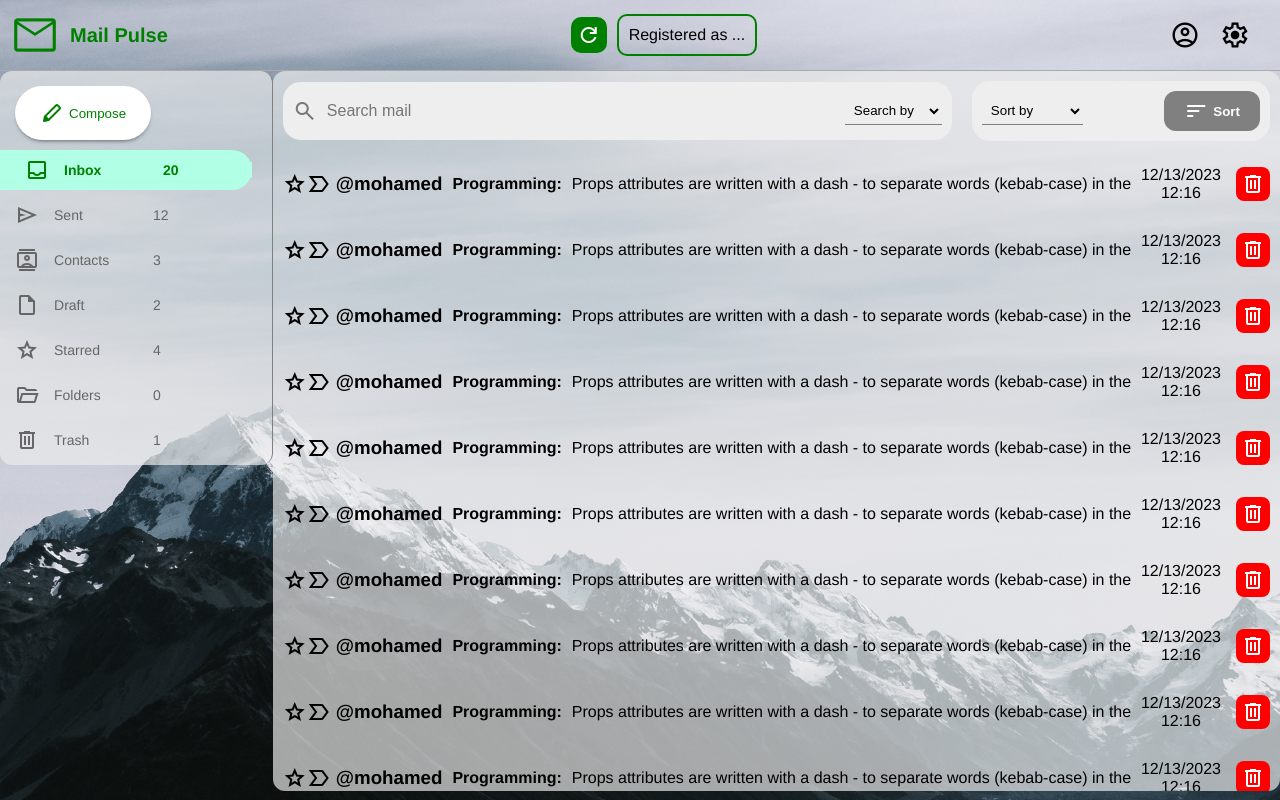
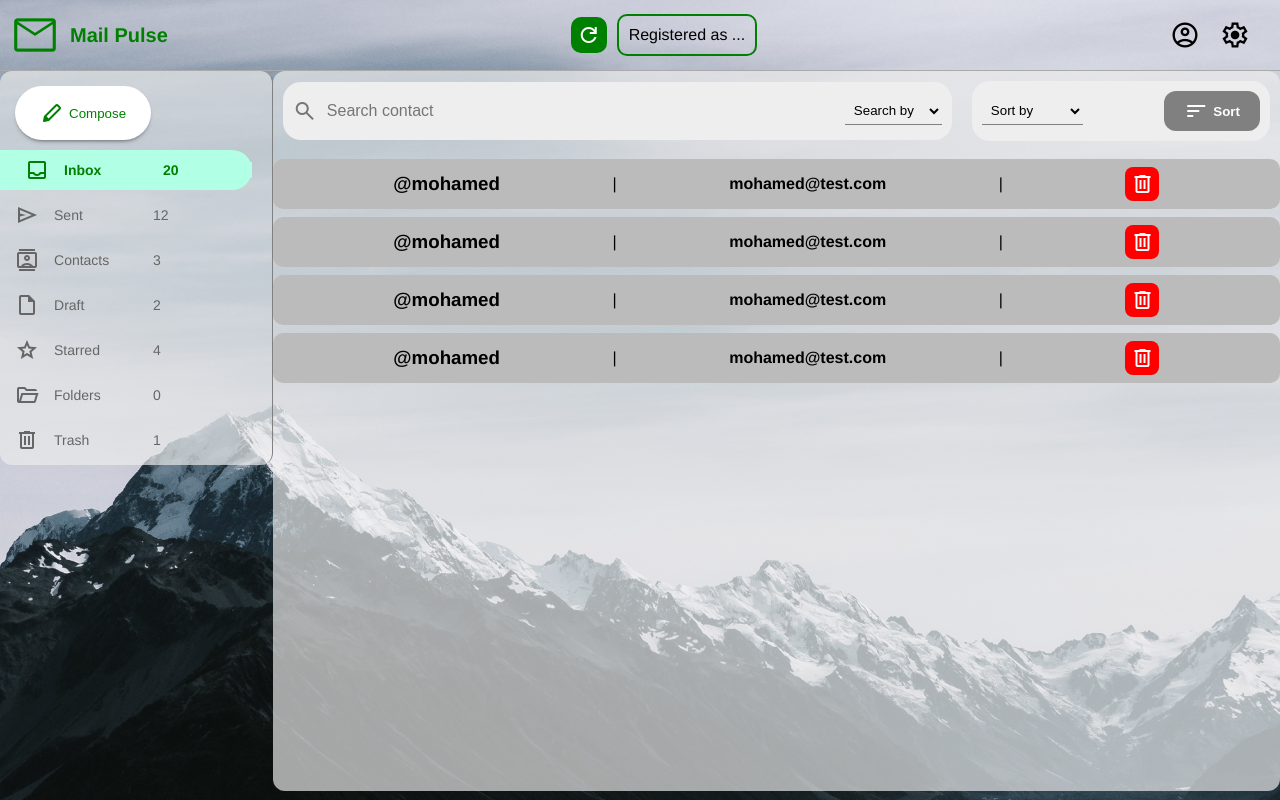
Before and after one commit to Mohamed-code-13/mail-pulse, a Vue app in the folder front-end-mail-server/: page /home/contacts in a window 1280 px wide. Built offline with nearby package versions, Linux system fonts and the light colour scheme.

Commit message:
Creating contacts view and contact component. Editing the Search bar to take the placeholder.

```diff
--- /dev/null
+++ b/front-end-mail-server/src/components/Contact.vue
@@ -0,0 +1,41 @@
+<template>
+  <div id="contact">
+    <h3>@{{ person.name }}</h3>
+    |
+    <h4>
+      {{ person.email }}
+    </h4>
+    |
+    <span class="material-symbols-outlined delete"> delete </span>
+  </div>
+</template>
+
+<script>
+export default {
+  props: ['person']
+}
+</script>
+
+<style scoped>
+#contact {
+  display: flex;
+  align-items: center;
+  justify-content: space-evenly;
+  background-color: #bbb;
+  padding: 8px;
+  margin: 8px 0;
+  border-radius: 10px;
+}
+
+.delete {
+  background-color: red;
+  color: white;
+  padding: 5px;
+  margin-left: 10px;
+  border-radius: 8px;
+}
+
+span {
+  cursor: pointer;
+}
+</style>
--- a/front-end-mail-server/src/components/SearchBar.vue
+++ b/front-end-mail-server/src/components/SearchBar.vue
@@ -3,7 +3,7 @@
     <div class="left">
       <span class="material-symbols-outlined"> search </span>
 
-      <input type="text" placeholder="Search mail" />
+      <input type="text" :placeholder="title" />
 
       <select v-model="searchChose" name="search-by" class="dropdown">
         <option value="" selected disabled hidden>Search by</option>
@@ -29,6 +29,7 @@
 import { ref, computed } from 'vue'
 
 export default {
+  props: ['title'],
   setup() {
     const searchChose = ref('')
     const searchOptions = computed(() => ['Subject', 'Sender', 'Description', 'Tag'])
--- a/front-end-mail-server/src/router/index.js
+++ b/front-end-mail-server/src/router/index.js
@@ -3,6 +3,7 @@ import LoginForm from '../views/LoginForm.vue'
 import SignUpForm from '../views/SignUpForm.vue'
 import Home from '../views/Home.vue'
 import Inbox from '../views/Inbox.vue'
+import Contacts from '../views/Contacts.vue'
 
 const router = createRouter({
   history: createWebHistory(import.meta.env.BASE_URL),
@@ -35,7 +36,7 @@ const router = createRouter({
         {
           path: 'contacts',
           // name: 'inbox',
-          component: Inbox
+          component: Contacts
         },
         {
           path: 'draft',
--- /dev/null
+++ b/front-end-mail-server/src/views/Contacts.vue
@@ -0,0 +1,33 @@
+<template>
+  <div id="contacts">
+    <SearchBar title="Search contact" />
+    <Contact :person="person" />
+    <Contact :person="person" />
+    <Contact :person="person" />
+    <Contact :person="person" />
+  </div>
+</template>
+
+<script>
+import Contact from '@/components/Contact.vue'
+import SearchBar from '@/components/SearchBar.vue'
+
+export default {
+  components: { SearchBar, Contact },
+  setup() {
+    return {
+      person: { name: 'mohamed', email: 'mohamed@test.com' }
+    }
+  }
+}
+</script>
+
+<style scoped>
+#contacts {
+  flex: 0.8;
+  overflow-x: hidden;
+  height: 90vh;
+  background-color: #eeeeeead;
+  border-radius: 12px;
+}
+</style>
--- a/front-end-mail-server/src/views/Inbox.vue
+++ b/front-end-mail-server/src/views/Inbox.vue
@@ -1,6 +1,6 @@
 <template>
   <div id="inbox">
-    <SearchBar />
+    <SearchBar title="Search mail" />
     <ListEmails />
   </div>
 </template>
```
